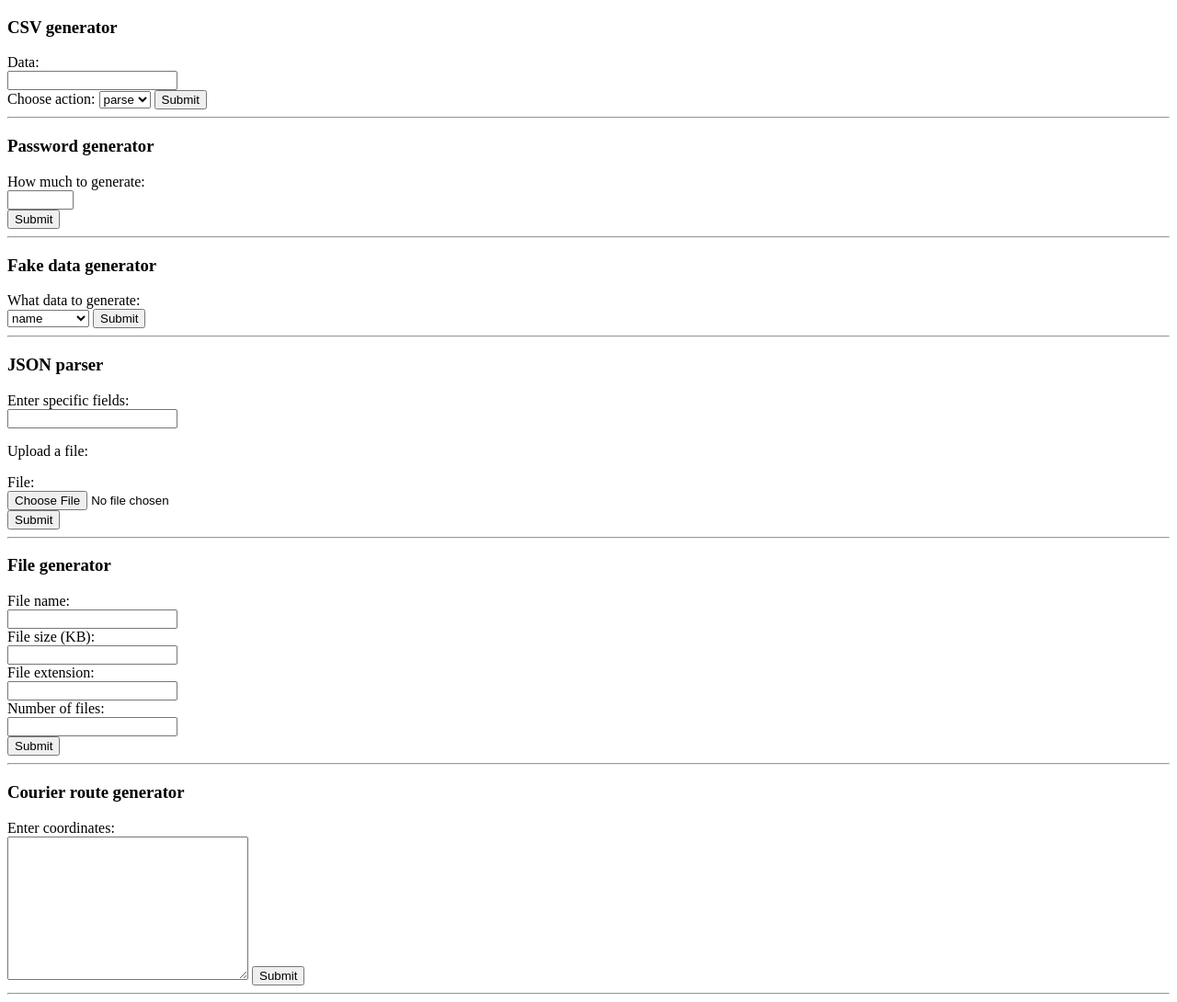
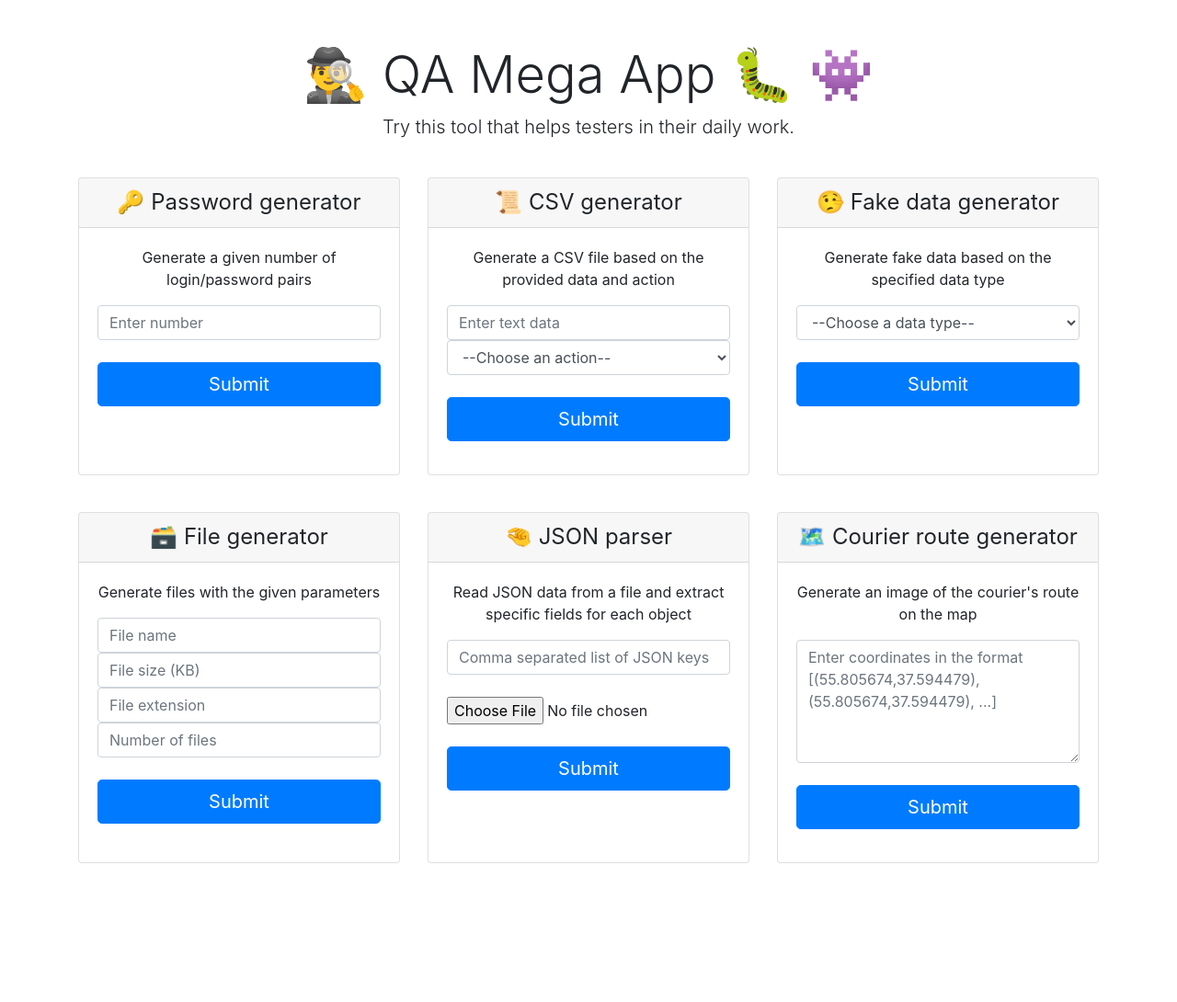
Before and after one commit to YuryHerasimau/mega_app, a Flask app: page / in a window 1280 px wide. Shown: the whole page at 92% size. After the commit the page ends 939 px from the top, so only its background shows below. Run offline with Flask 3, Linux system fonts and the light colour scheme; some libraries are stand-ins or nearby versions.

Commit message:
Frontend refactoring

```diff
--- a/main.py
+++ b/main.py
@@ -1,5 +1,5 @@
 import io
-from flask import Flask, request, jsonify, send_file
+from flask import Flask, request, jsonify, send_file, render_template
 from werkzeug.utils import secure_filename
 from src import custom_csv, custom_credentials, fake_data, custom_json, custom_file, courier_route
 
@@ -9,8 +9,7 @@ app = Flask(__name__)
 
 @app.route('/')
 def index():
-    with open('templates/index.html', encoding='utf-8') as html_file:
-        return html_file.read()
+    return render_template("index.html")
 
 
 @app.route('/generate_csv', methods=['POST'])
--- /dev/null
+++ b/templates/base.html
@@ -0,0 +1,24 @@
+<!DOCTYPE html>
+<html lang="en">
+<head>
+    <meta charset="UTF-8">
+    <meta name="viewport" content="width=device-width, initial-scale=1.0">
+    <!-- Bootstrap CSS -->
+    <link rel="stylesheet" href="https://maxcdn.bootstrapcdn.com/bootstrap/4.1.0/css/bootstrap.min.css">
+    <title>QA Mega App</title>
+</head>
+<body>
+    <div class="container">
+        <div class="px-3 py-3 pt-md-5 pb-md-4 mx-auto text-center">
+            <h1 class="display-4">🕵️‍♂️ QA Mega App 🐛 👾</h1>
+            <p class="lead">Try this tool that helps testers in their daily work.</p>
+        </div>
+        {% block content %}
+        {% endblock content %}
+    </div>
+    <!-- jQuery first, then Popper.js, then Bootstrap JS -->
+    <script src="https://ajax.googleapis.com/ajax/libs/jquery/3.3.1/jquery.min.js"></script>
+    <script src="https://cdnjs.cloudflare.com/ajax/libs/popper.js/1.14.0/umd/popper.min.js"></script>
+    <script src="https://maxcdn.bootstrapcdn.com/bootstrap/4.1.0/js/bootstrap.min.js"></script>
+</body>
+</html>
--- a/templates/index.html
+++ b/templates/index.html
@@ -1,54 +1,54 @@
-<!DOCTYPE html>
-<html lang="en">
-  <head>
-    <meta charset="UTF-8" />
-    <meta name="viewport" content="width=device-width, initial-scale=1.0" />
-    <title>QA App</title>
-  </head>
-  <body>
+{% extends 'base.html' %}
+
+{% block content %}
+    <div class="card-deck mb-3 text-center">
+      <div class="card mb-4 box-shadow">
+        <div class="card-header">
+          <h4 class="my-0 font-weight-normal">🔑 Password generator</h4>
+        </div>
+        <div class="card-body">
+          <p>Generate a given number of login/password pairs</p>
+          <!-- Форма для генерации паролей -->
+          <form action="/generate_credentials" method="POST" enctype="multipart/form-data">
+            <div class="form-group">
+              <input type="number" class="form-control" name="qty" id="qty" min="1" max="1000" placeholder="Enter number" required><br />
+              <button type="submit" class="btn btn-lg btn-block btn-primary">Submit</button>
+            </div>
+          </form>
+        </div>
+      </div>
+      <div class="card mb-4 box-shadow">
+        <div class="card-header">
+          <h4 class="my-0 font-weight-normal">📜 CSV generator</h4>
+        </div>
+        <div class="card-body">
+          <p>Generate a CSV file based on the provided data and action</p>
           <!-- Форма для генерации csv файла -->
-    <form
-        action="/generate_csv"
-        method="POST"
-        enctype="multipart/form-data"
-    >
-      <h3>CSV generator</h3>
-      <label for="csv_data">Data:</label><br />
-      <input type="text" id="csv_data" name="csv_data" /><br />
-      <label for="actions">Choose action:</label>
-      <select name="actions" id="actions">
+          <form action="/generate_csv" method="POST" enctype="multipart/form-data">
+            <div class="form-group">
+              <input type="text" class="form-control" id="csv_data" name="csv_data" placeholder="Enter text data">
+              <select name="actions" class="form-control" id="actions">
+                <option selected>--Choose an action--</option>
                 <option value="parse">parse</option>
                 <option value="filter">filter</option>
                 <option value="sort">sort</option>
-      </select>
-      <input type="submit" value="Submit" />
+              </select><br />
+              <button type="submit" class="btn btn-lg btn-block btn-primary">Submit</button>
+            </div>
           </form>
-
-    <hr />
-
-    <!-- Форма для генерации паролей -->
-    <form
-      action="/generate_credentials"
-      method="POST"
-      enctype="multipart/form-data"
-    >
-      <h3>Password generator</h3>
-      <label for="qty">How much to generate:</label><br />
-      <input type="number" name="qty" id="qty" min="1" max="1000" required /><br />
-      <input type="submit" value="Submit" />
-    </form>
-
-    <hr />
-
+        </div>
+      </div>
+      <div class="card mb-4 box-shadow">
+        <div class="card-header">
+          <h4 class="my-0 font-weight-normal">🤥 Fake data generator</h4>
+        </div>
+        <div class="card-body">
+          <p>Generate fake data based on the specified data type</p>
           <!-- Форма для генерации фейковых данных -->
-    <form
-      action="/generate_fake_data"
-      method="POST"
-      enctype="multipart/form-data"
-    >
-      <h3>Fake data generator</h3>
-      <label for="">What data to generate:</label><br />
-      <select name="data_type" id="data_type">
+          <form action="/generate_fake_data" method="POST" enctype="multipart/form-data">
+            <div class="form-group">
+              <select name="data_type" class="form-control" id="data_type">
+                <option selected>--Choose a data type--</option>
                 <option value="name">name</option>
                 <option value="address">address</option>
                 <option value="text">text</option>
@@ -56,63 +56,64 @@
                 <option value="user_agent">user_agent</option>
                 <option value="credit_card">credit_card</option>
                 <option value="geo">geo</option>
-      </select>
-      <input type="submit" value="Submit" />
+              </select><br />
+              <button type="submit" class="btn btn-lg btn-block btn-primary">Submit</button>
+            </div>
           </form>
+        </div>
+      </div>
+    </div>
 
-    <hr />
+    <div class="card-deck mb-3 text-center">
+      <div class="card mb-4 box-shadow">
+        <div class="card-header">
+          <h4 class="my-0 font-weight-normal">🗃️ File generator</h4>
+        </div>
+        <div class="card-body">
+          <p>Generate files with the given parameters</p>
+          <!-- Форма для генерации файлов -->
+          <form action="/generate_file" method="POST" enctype="multipart/form-data">
+            <div class="form-group">
+              <input type="text" class="form-control" name="filename" id="filename" placeholder="File name">
+              <input type="text" class="form-control" name="size" id="size" placeholder="File size (KB)">
+              <input type="text" class="form-control" name="extension" id="extension" placeholder="File extension">
+              <input type="number" class="form-control" name="num_files" id="num_files" placeholder="Number of files"><br />
+              <button type="submit" class="btn btn-lg btn-block btn-primary">Submit</button>
+            </div>
+          </form>
+        </div>
+      </div>
+      <div class="card mb-4 box-shadow">
+        <div class="card-header">
+          <h4 class="my-0 font-weight-normal">🤏 JSON parser</h4>
+        </div>
+        <div class="card-body">
+          <p>Read JSON data from a file and extract specific fields for each object</p>
+          <!-- Форма для парсинга JSON -->
+          <form action="/parse_json" method="POST" enctype="multipart/form-data">
+            <div class="form-group">
+              <input type="text" class="form-control" name="cnvrt" id="cnvrt" placeholder="Comma separated list of JSON keys"><br />
+              <input type="file" class="form-control-file" name="file" id="file"><br />
+              <button type="submit" class="btn btn-lg btn-block btn-primary">Submit</button>
+            </div>
+          </form>
+        </div>
+      </div>
+      <div class="card mb-4 box-shadow">
+        <div class="card-header">
+          <h4 class="my-0 font-weight-normal">🗺️ Courier route generator</h4>
+        </div>
+        <div class="card-body">
+          <p>Generate an image of the courier's route on the map</p>
+          <!-- Форма для генерации маршрута курьера на карте -->
+          <form action="/generate_courier_route" method="POST" enctype="multipart/form-data">
+            <div class="form-group">
+              <textarea name="coordinates" class="form-control" id="coordinates" cols="30" rows="5" placeholder="Enter coordinates in the format [(55.805674,37.594479),(55.805674,37.594479), ...]"></textarea><br />
+              <button type="submit" class="btn btn-lg btn-block btn-primary">Submit</button>
+            </div>
+          </form>
+        </div>
+      </div>
+    </div>
 
-    <!-- Форма для парсинга JSON -->
-    <form
-        action="/parse_json"
-        method="POST"
-        enctype="multipart/form-data"
-    >
-      <h3>JSON parser</h3>
-      <label for="cnvrt">Enter specific fields:</label><br />
-      <input type="text" name="cnvrt" id="cnvrt" /><br />
-      <p>Upload a file:</p>
-      <label for="file">File:</label><br>
-      <input type="file" name="file" id="file" /><br />
-      <input type="submit" value="Submit" />
-    </form>
-
-    <hr />
-
-    <!-- Форма для генерации файлов -->
-    <form
-      action="/generate_file"
-      method="POST"
-      enctype="multipart/form-data"
-    >
-      <h3>File generator</h3>
-      <label for="filename">File name:</label><br />
-      <input type="text" name="filename" id="filename" /><br />
-      <label for="size">File size (KB):</label><br />
-      <input type="text" name="size" id="size" /><br />
-      <label for="extension">File extension:</label><br />
-      <input type="text" name="extension" id="extension" /><br />
-      <label for="num_files">Number of files:</label><br />
-      <input type="text" name="num_files" id="num_files" /><br />
-      <input type="submit" value="Submit" />
-    </form>
-
-    <hr />
-
-
-    <!-- Форма для генерации маршрута курьера на карте -->
-    <form
-        action="/generate_courier_route"
-        method="POST"
-        enctype="multipart/form-data"
-    >
-      <h3>Courier route generator</h3>
-      <label for="coordinates">Enter coordinates:</label><br />
-      <textarea name="coordinates" id="coordinates" cols="30" rows="10"></textarea>
-      <input type="submit" value="Submit" />
-    </form>
-
-    <hr />
-
-  </body>
-</html>
+{% endblock %}
```
Also changed, not shown: postman/mega_app.postman_collection.json (+27 -17 lines). Lines whose indentation alone changed are shown as unchanged.
